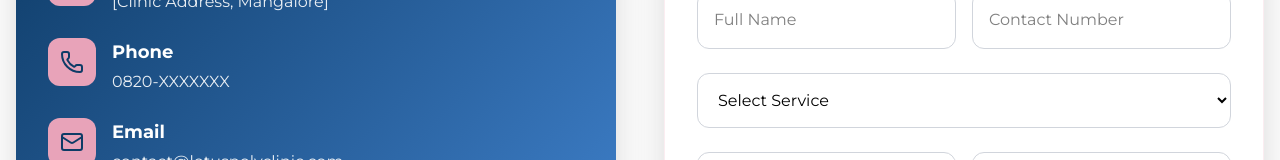
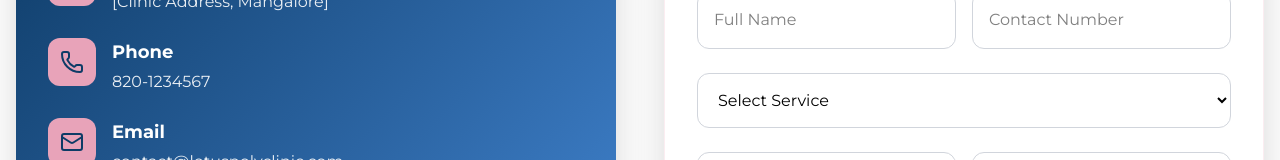
Before and after one commit to Aswathi-AJ/LOTUS-POLYCLINIC, a React (Vite) app: page / in a window 1280 px wide. Shown: the part 4983-5143 px from the top of the page. Built offline with nearby package versions, Linux system fonts and the light colour scheme.

Commit message:
modofied

```diff
--- a/src/App.jsx
+++ b/src/App.jsx
@@ -668,7 +668,7 @@ const App = () => {
                     <div>
                       <h4 className="font-bold text-base md:text-lg mb-1">Phone</h4>
                       <a href="tel:08201234567" className="opacity-90 hover:underline block text-sm md:text-base">
-                        0820-XXXXXXX
+                        820-1234567
                       </a>
                     </div>
                   </div>
```
